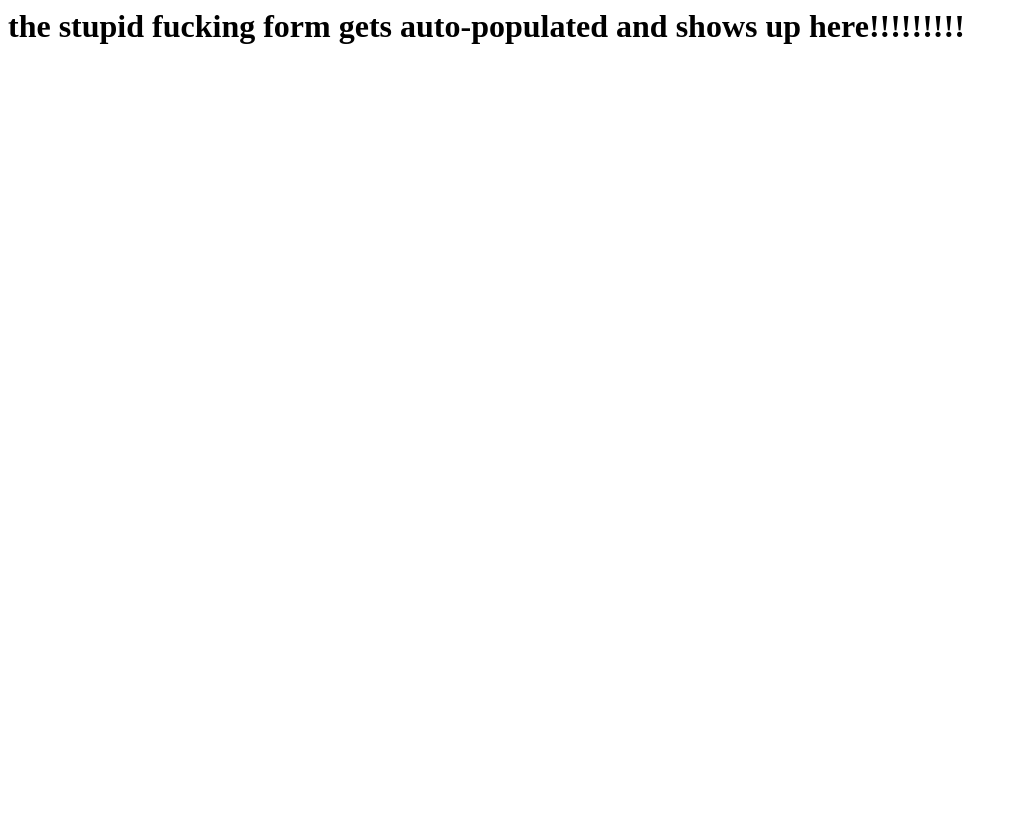
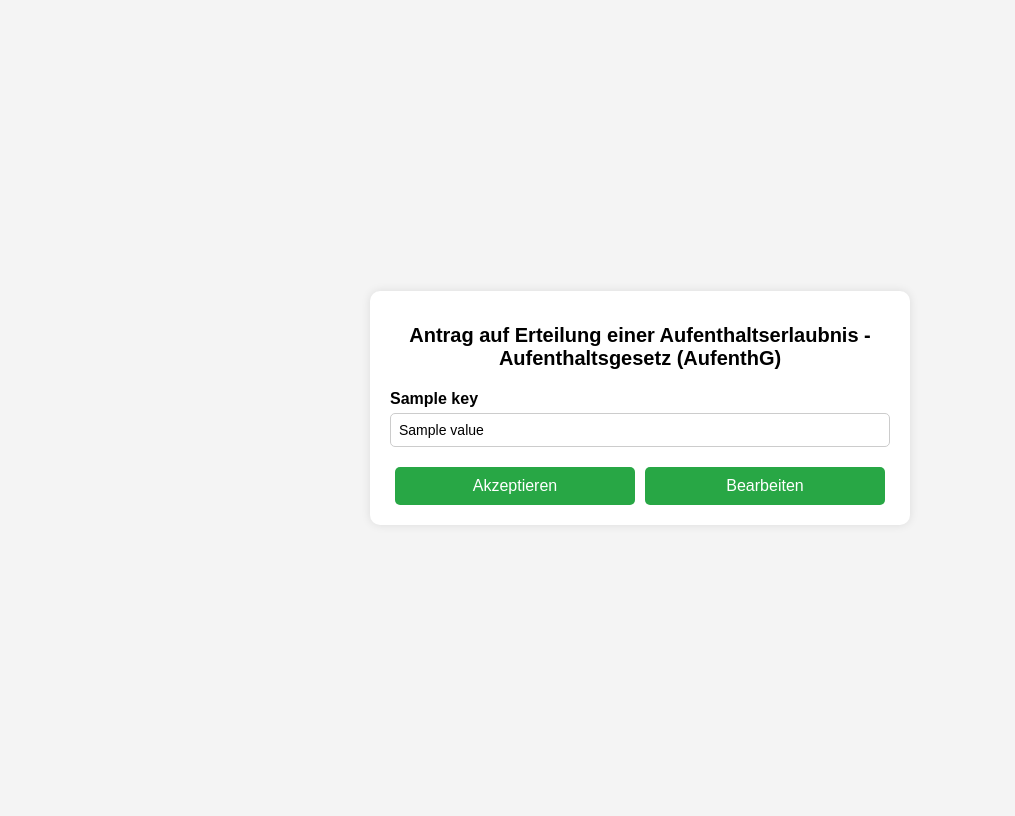
Before and after one commit to Vikingu-del/rathaus-doc-helper, a Django app: template rathaus/easy/templates/form_display.html in a window 1280 px wide. Shown: the whole page, without its empty margins (0-1015 px from the left). Before the commit the page ends 44 px from the top, so only its background shows below. Run offline with Django 5.2, Linux system fonts and the light colour scheme; the template is opened without the code that fills it: most values are stand-ins (such as "Sample title", 1, 10 or a date in 2020).

Commit message:
complete working prototype with pure html

```diff
--- a/rathaus/easy/templates/form_display.html
+++ b/rathaus/easy/templates/form_display.html
@@ -1 +1,88 @@
-<h1>the stupid fucking form gets auto-populated and shows up here!!!!!!!!!</h1>
+<!DOCTYPE html>
+<html lang="de">
+<head>
+    <meta charset="UTF-8">
+    <meta name="viewport" content="width=device-width, initial-scale=1.0">
+    <title>Aufenthaltserlaubnis Antrag</title>
+    <style>
+        body {
+            font-family: Arial, sans-serif;
+            background-color: #f4f4f4;
+            display: flex;
+            justify-content: center;
+            align-items: center;
+            min-height: 100vh;
+        }
+        .container {
+            background: white;
+            padding: 20px;
+            border-radius: 10px;
+            box-shadow: 0px 0px 10px rgba(0, 0, 0, 0.1);
+            max-width: 500px;
+            width: 100%;
+            text-align: center;
+        }
+        h1 {
+            font-size: 20px;
+            margin-bottom: 20px;
+        }
+        .form-group {
+            display: flex;
+            flex-direction: column;
+            text-align: left;
+            margin-bottom: 15px;
+        }
+        label {
+            font-weight: bold;
+            margin-bottom: 5px;
+        }
+        input {
+            padding: 8px;
+            font-size: 14px;
+            border: 1px solid #ccc;
+            border-radius: 5px;
+        }
+        .button-container {
+            display: flex;
+            justify-content: space-between;
+            margin-top: 20px;
+        }
+        .button {
+            padding: 10px 20px;
+            font-size: 16px;
+            background-color: #28a745;
+            color: white;
+            border: none;
+            border-radius: 5px;
+            cursor: pointer;
+            transition: background 0.3s;
+            flex: 1;
+            margin: 0 5px;
+        }
+        .button:hover {
+            background-color: #218838;
+        }
+    </style>
+</head>
+<body>
+
+    <div class="container">
+        <h1>Antrag auf Erteilung einer Aufenthaltserlaubnis - Aufenthaltsgesetz (AufenthG)</h1>
+
+        <form id="permitForm">
+            {% for key, value in form_data.items %}
+            <div class="form-group">
+                <label>{{ key }}</label>
+                <input type="text" name="{{ key }}" value="{{ value|default_if_none:'' }}" readonly>
+            </div>
+            {% endfor %}
+        </form>
+
+        <div class="button-container">
+            <button class="button">Akzeptieren</button>
+            <button class="button">Bearbeiten</button>
+        </div>
+    </div>
+
+</body>
+</html>
--- a/rathaus/easy/templates/index.html
+++ b/rathaus/easy/templates/index.html
@@ -148,9 +148,13 @@
                 <input type="file" id="university-upload" onchange="simulateUpload('university-check')">
                 <span id="university-check" class="checkmark">✅</span>
             </div>
+
+            <!-- Submit Button (Now at the bottom of uploads) -->
+            <div id="submit-container" class="hidden">
+                <button id="submit-button" class="submit-btn" disabled onclick="navigateToSuccess()">Submit</button>
+            </div>
         </div>
     </div>
-
     <script>
         function showScreen2() {
             document.getElementById('screen1').classList.add('hidden');
```
